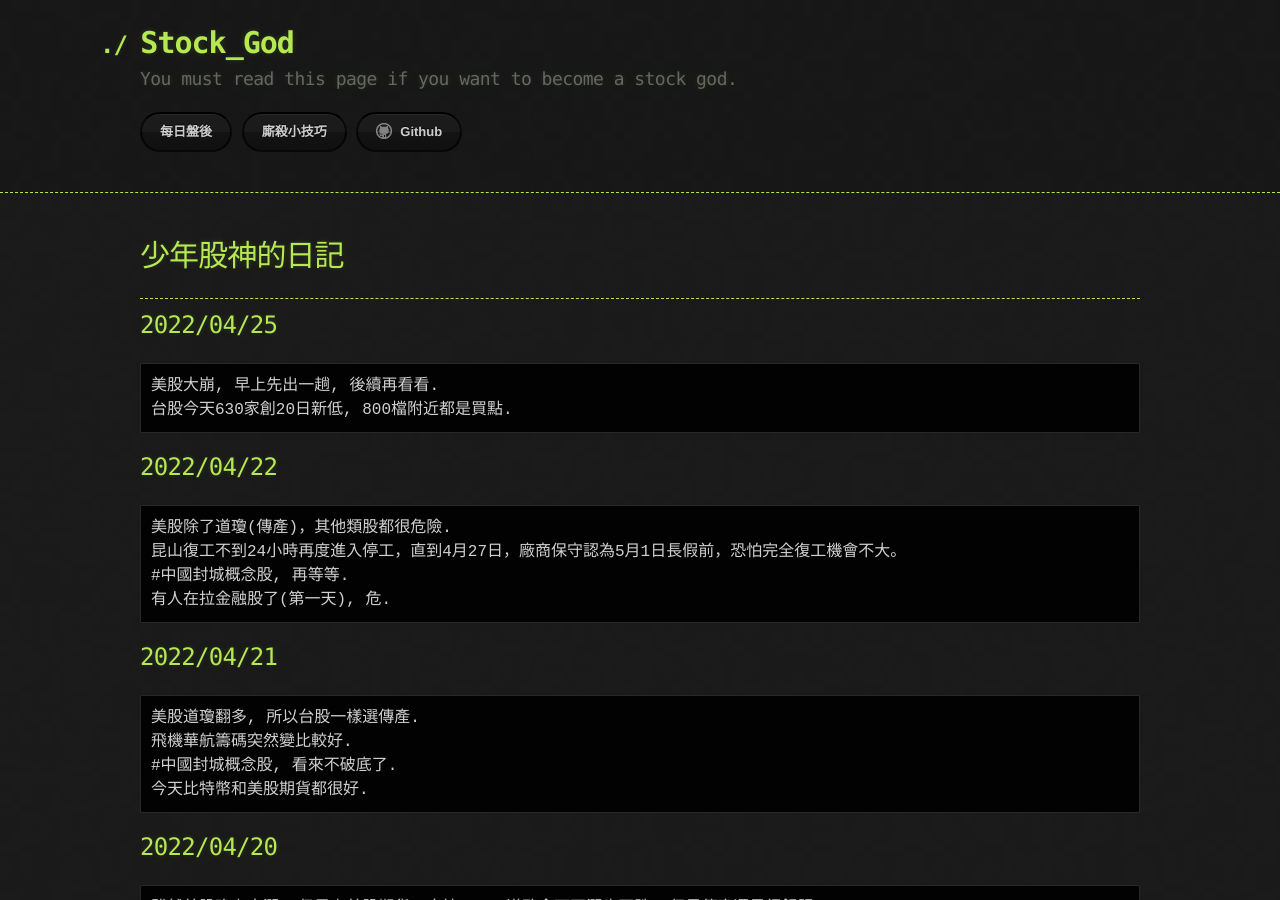
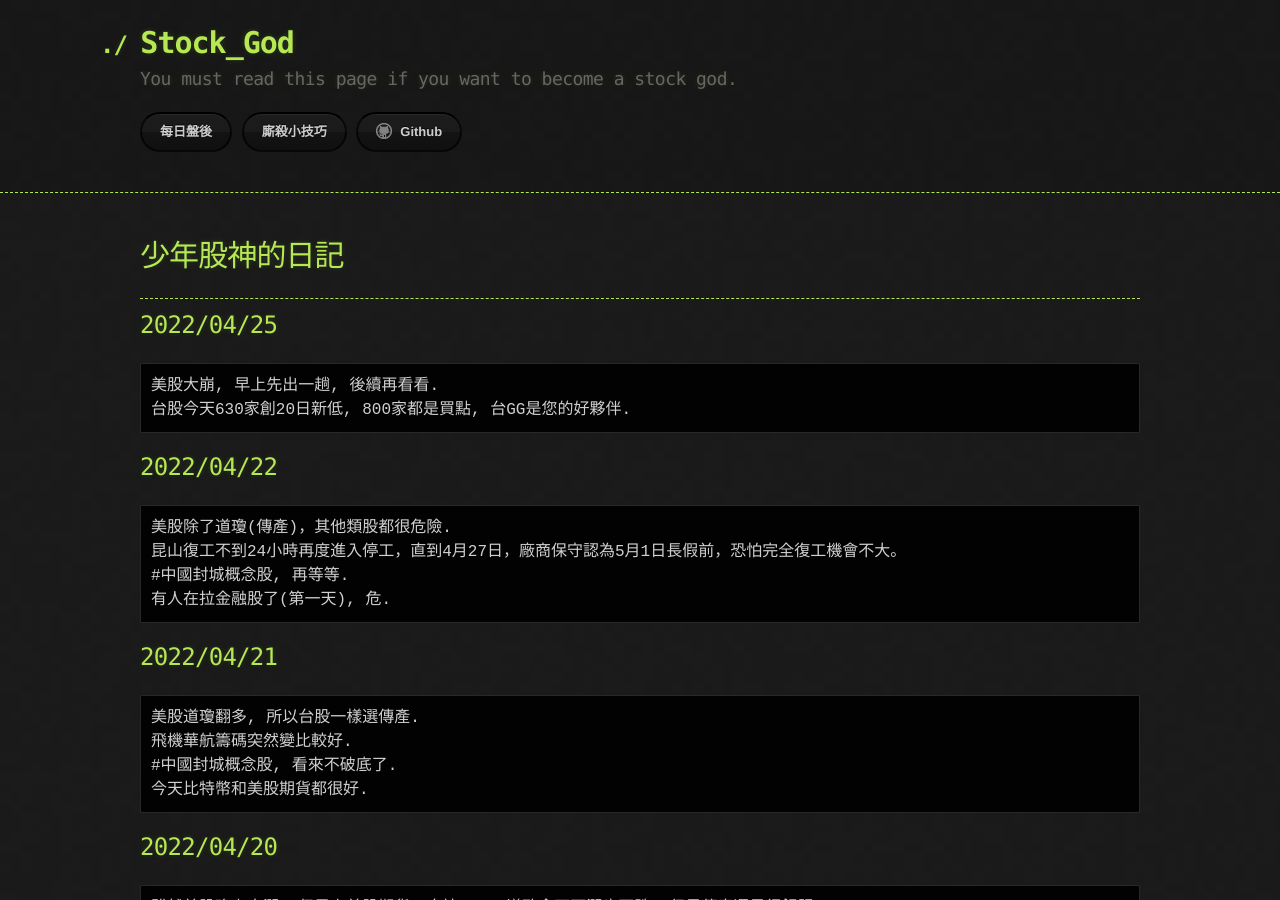
Before and after one commit to lepg5487/Stock_God, a Jekyll site: the page built from index.md, in a window 1280 px wide and 900 px high. Built offline with Jekyll 4.4.1, drawn with Linux system fonts in a browser that asks for light colours; our own code applies the rules of GitHub Pages for plain Markdown files.

Commit message:
Update index.md

````diff
--- a/index.md
+++ b/index.md
@@ -9,7 +9,7 @@ layout: testlayouts
 ## 2022/04/25
 ```
 美股大崩, 早上先出一趟, 後續再看看.
-台股今天630家創20日新低, 800檔附近都是買點.
+台股今天630家創20日新低, 800家都是買點, 台GG是您的好夥伴.
 ```
 
 ## 2022/04/22
````
